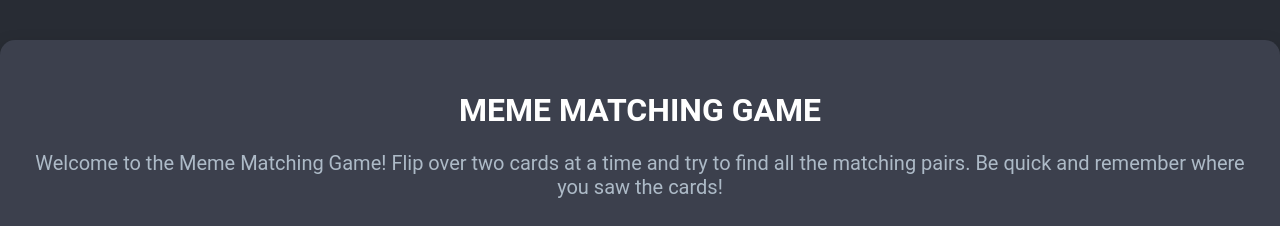
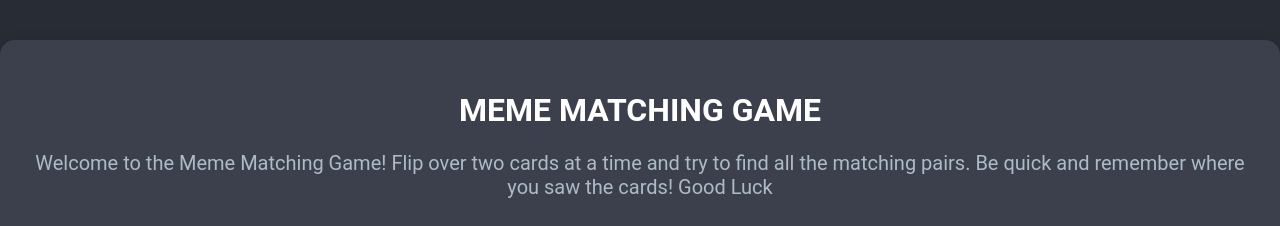
Before and after one commit to krishnanjalivu/game, a plain HTML site: page index.html in a window 1280 px wide. Shown: the top 226 px of the page. Drawn offline with Linux system fonts and the light colour scheme.

Commit message:
first commit 2

```diff
--- a/index.html
+++ b/index.html
@@ -10,7 +10,7 @@
     <div class="container">
         <h1>MEME MATCHING GAME</h1>
         <p class="instructions">
-            Welcome to the Meme Matching Game!  Flip over two cards at a time and try to find all the matching pairs. Be quick and remember where you saw the cards!
+            Welcome to the Meme Matching Game!  Flip over two cards at a time and try to find all the matching pairs. Be quick and remember where you saw the cards! Good Luck
         </p>
         <button id="start-game">Start Game</button>
         <div id="game-board" class="game-board">
```
